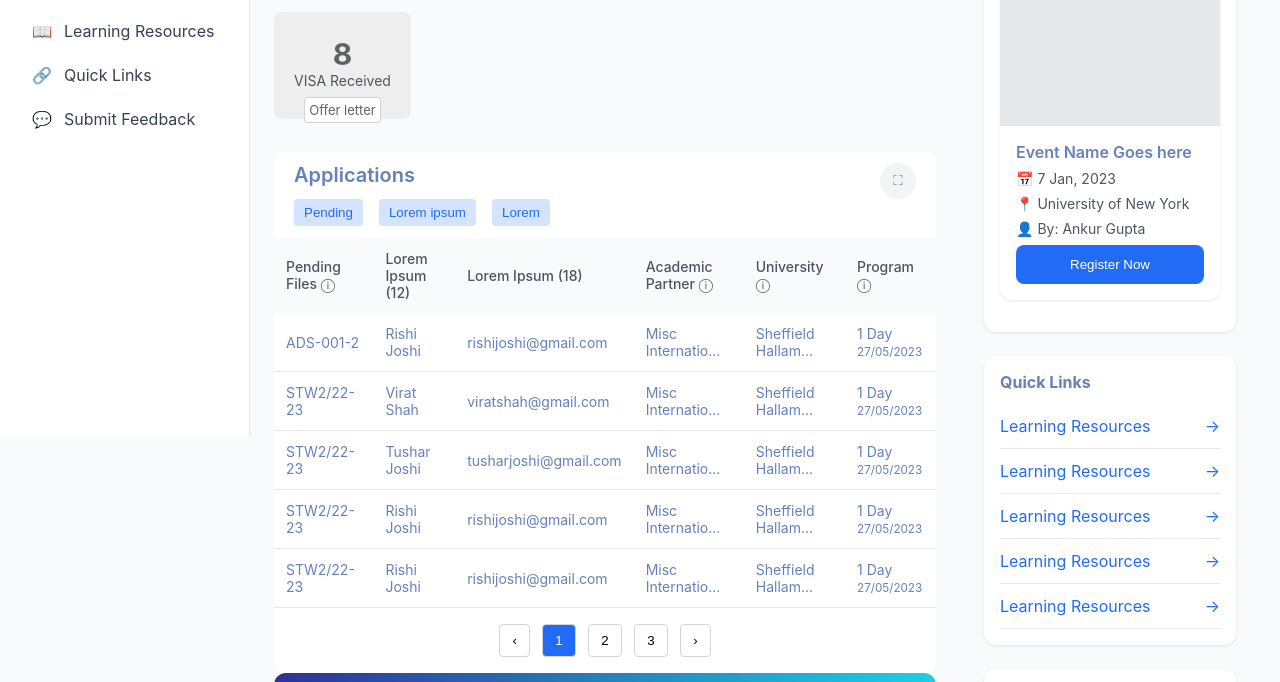
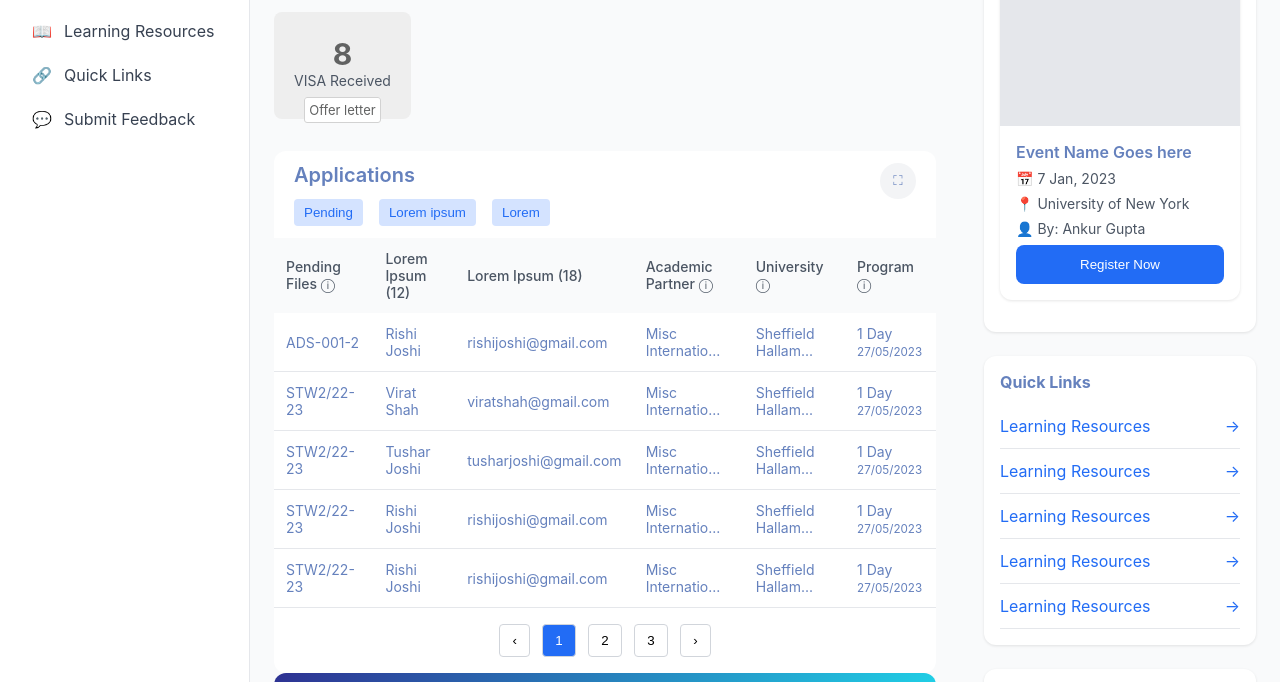
Before and after one commit to RitikBokre/course-finder, a plain HTML site: page index.html in a window 1280 px wide. Shown: the part 367-1049 px from the top of the page. Drawn offline with Linux system fonts and the light colour scheme.

Commit message:
Update style.css

```diff
--- a/style.css
+++ b/style.css
@@ -143,6 +143,7 @@ body {
 .container {
   display: flex;
   min-height: calc(100vh - 64px);
+  flex-direction: column;
 }
 
 /* Sidebar */
@@ -154,7 +155,7 @@ body {
   position: fixed;
   left: -250px;
   top: 64px;
-  height: calc(100vh - 64px);
+  min-height: calc(100vh - 64px);
   transition: left 0.3s;
   z-index: 50;
   overflow-y: auto;
@@ -348,7 +349,7 @@ body {
   font-weight: 600;
 }
 
-.button-wrapper{
+.button-wrapper {
   display: flex;
   gap: 16px;
 }
@@ -389,9 +390,9 @@ td {
 
 /* Sidebar Right */
 .sidebar-right {
-  width: 300px;
+  /* width: 300px; */
   padding: 1.5rem;
-  display: none;
+  /* display: none; */
 }
 
 /* News Bulletin */
@@ -545,18 +546,23 @@ td {
 }
 
 /* Responsive */
-@media (min-width: 768px) {
+@media (min-width: 950px) {
   .search-box {
     display: block;
   }
 
-  .mobile-menu-btn {
+  /* .mobile-menu-btn {
     display: none;
-  }
+  } */
 
-  .sidebar {
+  /* .sidebar {
     position: static;
     left: 0;
+  } */
+
+  .container{
+    display: grid;
+    grid-template-columns: 1fr 300px;
   }
 
   .main-content {
@@ -575,6 +581,10 @@ td {
 @media (min-width: 1200px) {
   .stats-wrapper {
     grid-template-columns: repeat(5, 1fr);
+  }
+
+  .mobile-menu-btn {
+    display: none;
   }
 
   .container {
```
